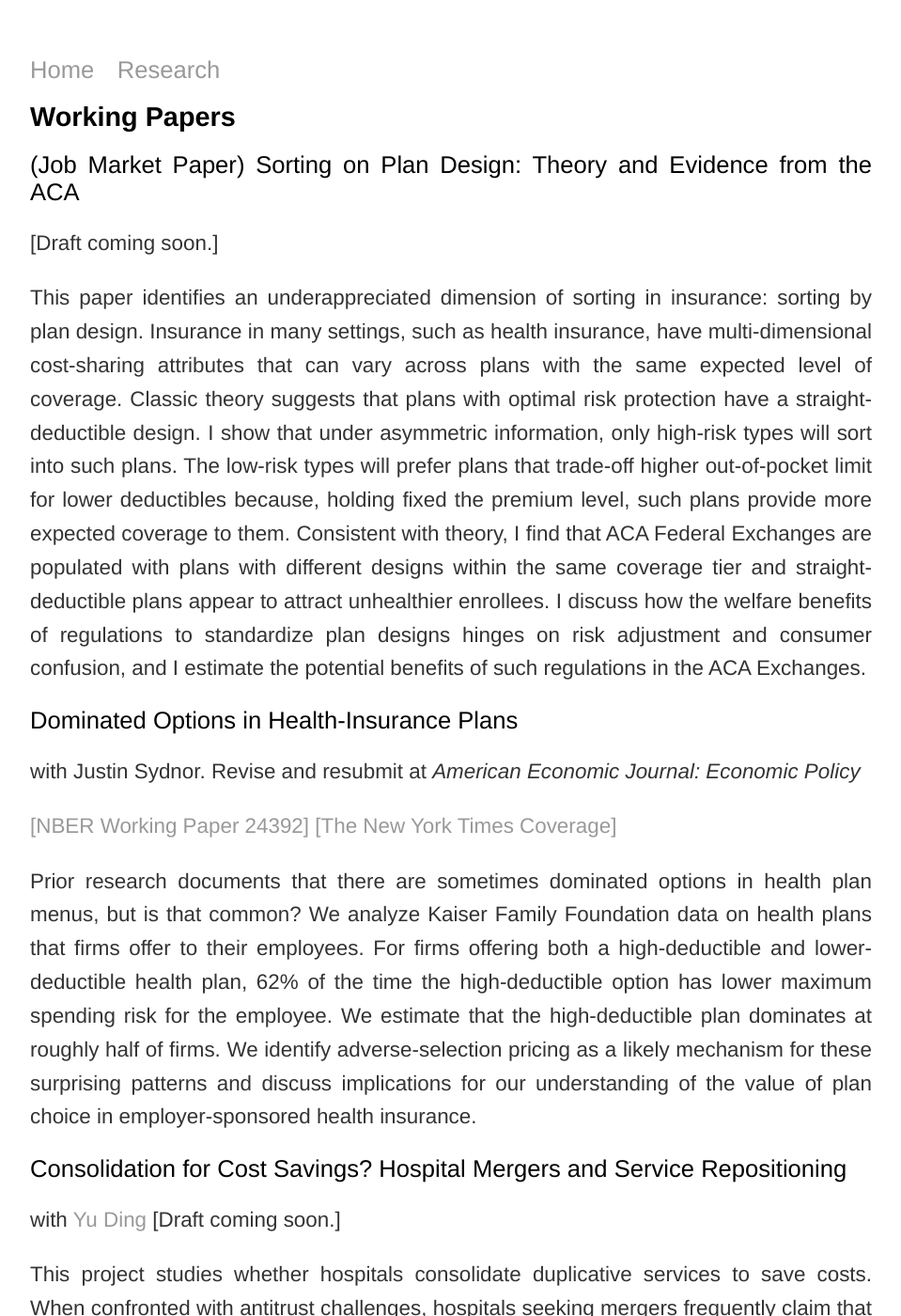
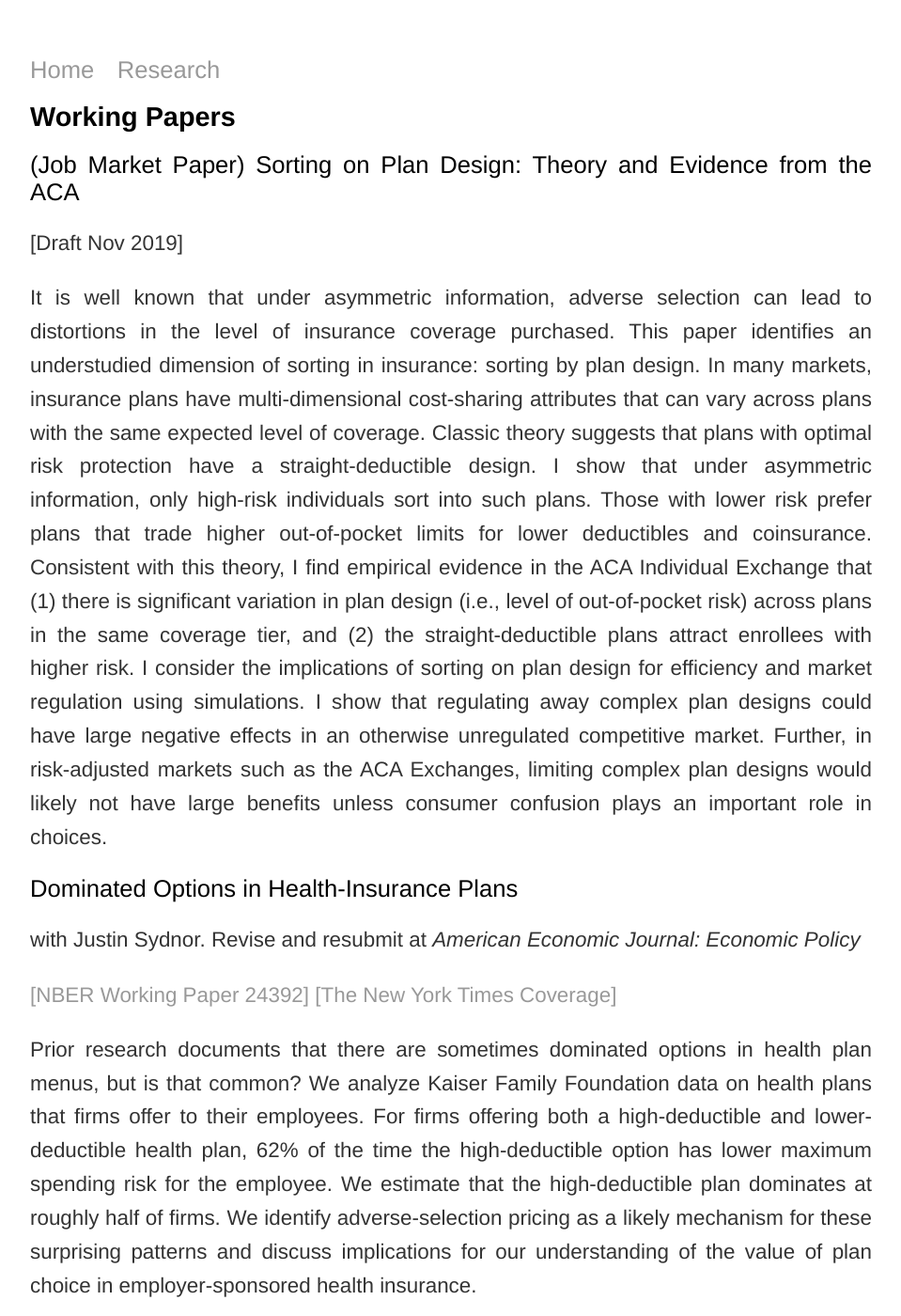
Before and after one commit to trifen/feng3hu.github.io, a Jekyll site: the page built from research.html, in a window 1280 px wide and 1400 px high. Shown: the whole window at 94% size, without its empty margins (160-1119 px from the left). Built offline with Jekyll 4.4.1, drawn with Linux system fonts in a browser that asks for light colours.

Commit message:
Update research.html

```diff
--- a/research.html
+++ b/research.html
@@ -6,8 +6,8 @@ title: Chenyuan Liu
 	<div align="justify">
 		<h1> Working Papers </h1>
   		<h2>(Job Market Paper) Sorting on Plan Design: Theory and Evidence from the ACA</h2>
-			<p> [Draft coming soon.] </p>
-  			<p>This paper identifies an underappreciated dimension of sorting in insurance: sorting by plan design. Insurance in many settings, such as health insurance, have multi-dimensional cost-sharing attributes that can vary across plans with the same expected level of coverage. Classic theory suggests that plans with optimal risk protection have a straight-deductible design. I show that under asymmetric information, only high-risk types will sort into such plans. The low-risk types will prefer plans that trade-off higher out-of-pocket limit for lower deductibles because, holding fixed the premium level, such plans provide more expected coverage to them. Consistent with theory, I find that ACA Federal Exchanges are populated with plans with different designs within the same coverage tier and straight-deductible plans appear to attract unhealthier enrollees. I discuss how the welfare benefits of regulations to standardize plan designs hinges on risk adjustment and consumer confusion, and I estimate the potential benefits of such regulations in the ACA Exchanges.  </p>
+			<p> [Draft Nov 2019] </p>
+  			<p>It is well known that under asymmetric information, adverse selection can lead to distortions in the level of insurance coverage purchased. This paper identifies an understudied dimension of sorting in insurance: sorting by plan design. In many markets, insurance plans have multi-dimensional cost-sharing attributes that can vary across plans with the same expected level of coverage. Classic theory suggests that plans with optimal risk protection have a straight-deductible design. I show that under asymmetric information, only high-risk individuals sort into such plans. Those with lower risk prefer plans that trade higher out-of-pocket limits for lower deductibles and coinsurance. Consistent with this theory, I find empirical evidence in the ACA Individual Exchange that (1) there is significant variation in plan design (i.e., level of out-of-pocket risk) across plans in the same coverage tier, and (2) the straight-deductible plans attract enrollees with higher risk. I consider the implications of sorting on plan design for efficiency and market regulation using simulations. I show that regulating away complex plan designs could have large negative effects in an otherwise unregulated competitive market. Further, in risk-adjusted markets such as the ACA Exchanges, limiting complex plan designs would likely not have large benefits unless consumer confusion plays an important role in choices.  </p>
 			<p> </p>
 		<h2>Dominated Options in Health-Insurance Plans</h2>
 	<p>with Justin Sydnor. Revise and resubmit at <i> American Economic Journal: Economic Policy </i> </p>
@@ -15,7 +15,7 @@ title: Chenyuan Liu
 		<p> Prior research documents that there are sometimes dominated options in health plan menus, but is that common? We analyze Kaiser Family Foundation data on health plans that firms offer to their employees. For firms offering both a high-deductible and lower-deductible health plan, 62% of the time the high-deductible option has lower maximum spending risk for the employee. We estimate that the high-deductible plan dominates at roughly half of firms. We identify adverse-selection pricing as a likely mechanism for these surprising patterns and discuss implications for our understanding of the value of plan choice in employer-sponsored health insurance. </p>
 		<p> </p>
   		<h2>Consolidation for Cost Savings? Hospital Mergers and Service Repositioning</h2>
-		<p> with <a href= "https://sites.google.com/wisc.edu/yu-ding/" target="_blank">Yu Ding</a>  [Draft coming soon.]</p>
+		<p> with <a href= "https://sites.google.com/wisc.edu/yu-ding/" target="_blank">Yu Ding</a>  <a href= "https://www.aeaweb.org/joe/listing.php?JOE_ID=111464266" target="_balnk">[Draft: Nov 2019.]</a></p>
 		<p> This project studies whether hospitals consolidate duplicative services to save costs. When confronted with antitrust challenges, hospitals seeking mergers frequently claim that they would gain substantial cost savings by consolidating their service to achieve economies of scale. We empirically explore hospitals’ post-merger service repositioning using a Difference-in-Differences research design. Our data come from the American Hosptial Annual Survey, the California Hospital Discharge and Financial Data. We find that targets and acquirers located within 10 kilometers of each other reduce approximately 2.5 (11%) of their duplicative services. For these adjacent merged hospitals, we observe a 10% increase in their HHI of volumes across services. Compared to non-consolidated services, the consolidated services experience a reduction of normalized patient care costs in the magnitude of 0.25 standard deviation. However, these effects disappear if merged hospitals are geographically distant. These findings identify a mechanism through which horizontal consolidations generate cost savings, but only applies to the geographically closed merged facilities. </p>
 		<p> </p>
 		<h1> Works in Progress </h1>
```
